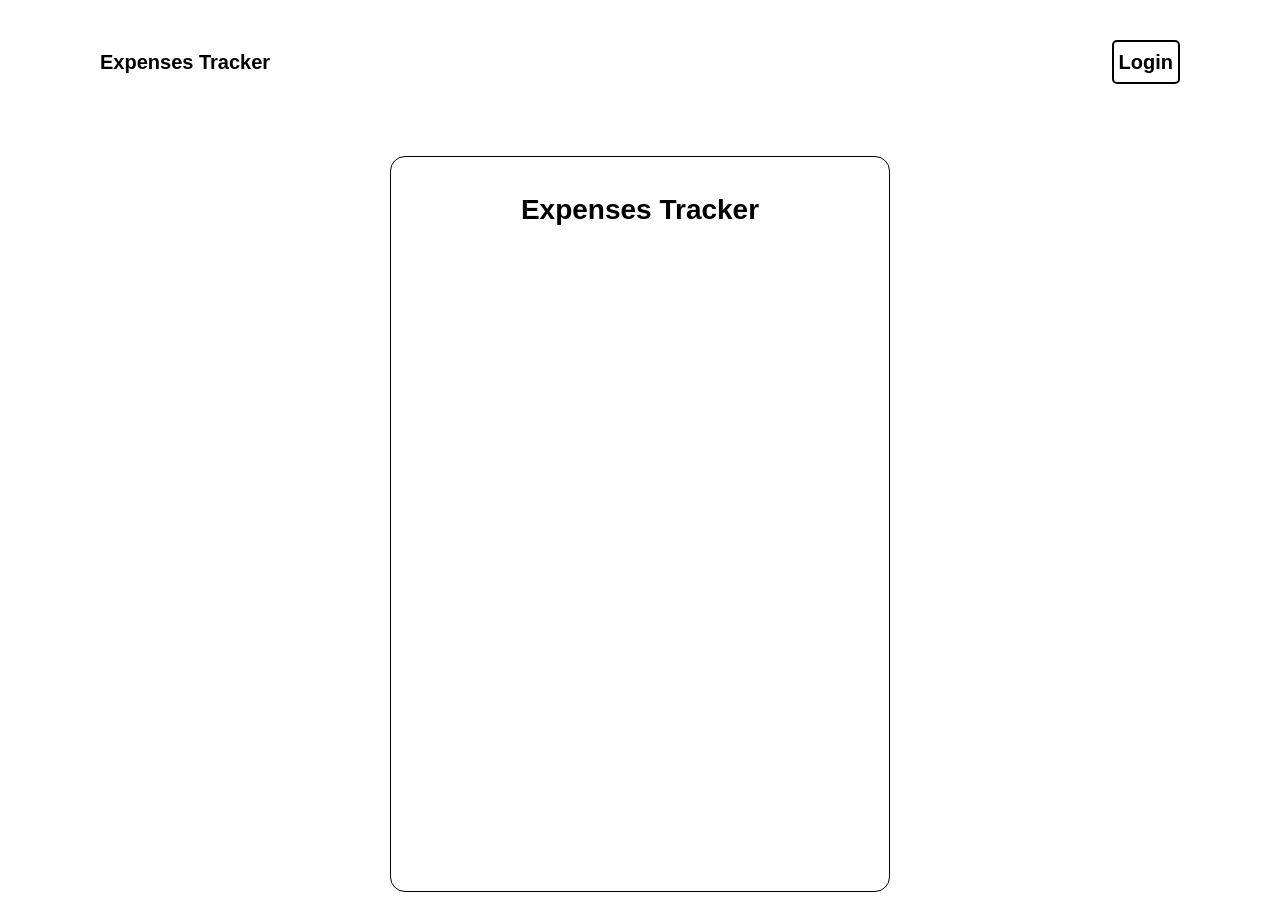
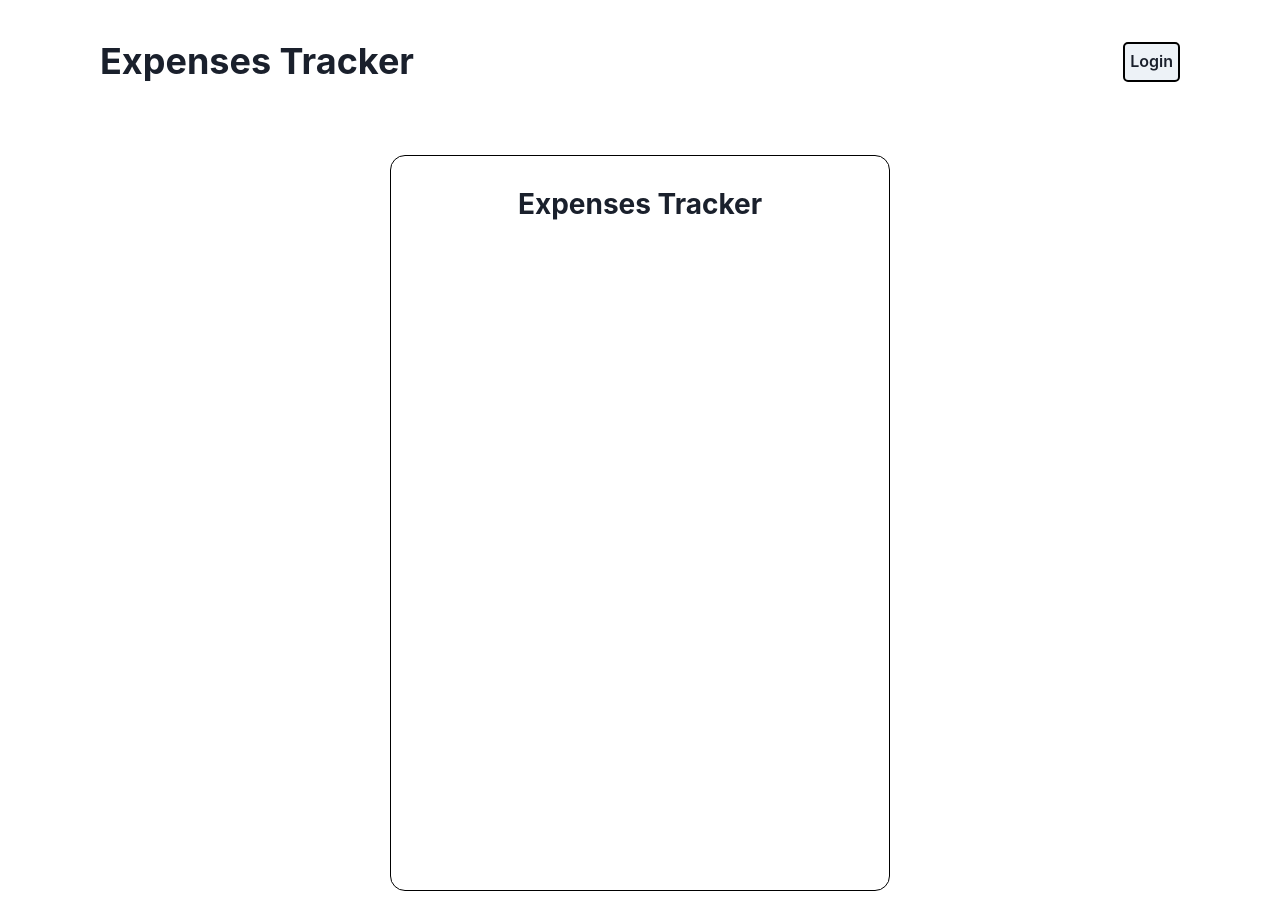
Before and after one commit to khaiee0811/expense-tracker, a Next.js app in the folder expense-tracker/: page / in a window 1280 px wide. Built offline with nearby package versions, Linux system fonts and the light colour scheme.

Commit message:
Wrap the root of the application with chakra provider

```diff
--- a/expense-tracker/src/pages/_app.tsx
+++ b/expense-tracker/src/pages/_app.tsx
@@ -1,6 +1,11 @@
 import type { AppProps } from "next/app";
 import "@/styles/globals.css";
+import { ChakraProvider } from "@chakra-ui/react";
 
 export default function App({ Component, pageProps }: AppProps) {
-  return <Component {...pageProps} />;
+  return (
+    <ChakraProvider>
+        <Component {...pageProps} />
+    </ChakraProvider>
+  )
 }
--- a/expense-tracker/src/styles/globals.css
+++ b/expense-tracker/src/styles/globals.css
@@ -1,5 +1,3 @@
-@import "tailwindcss";
-
 body {
   font-family: Arial, Helvetica, sans-serif;
 }
```
